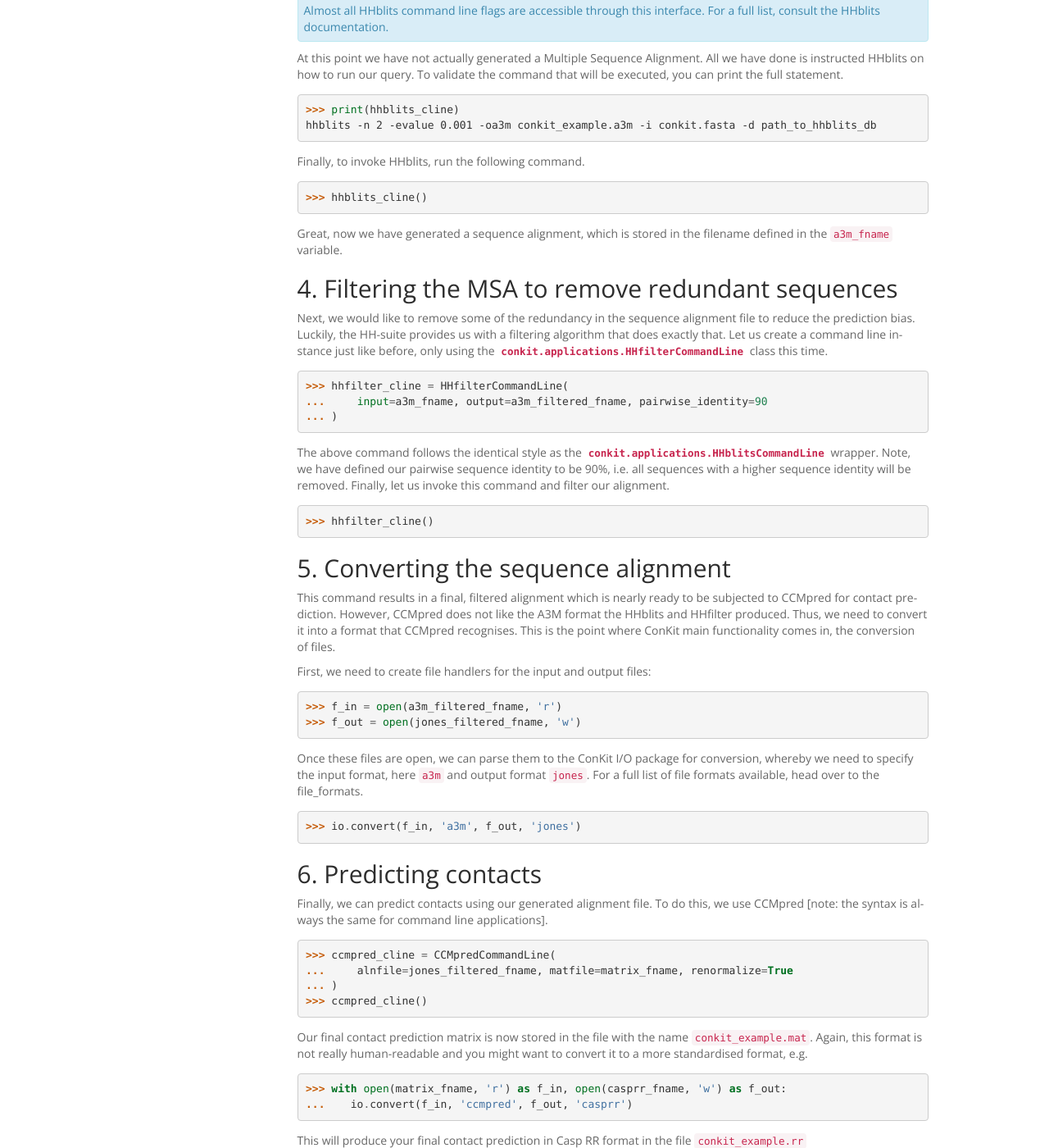
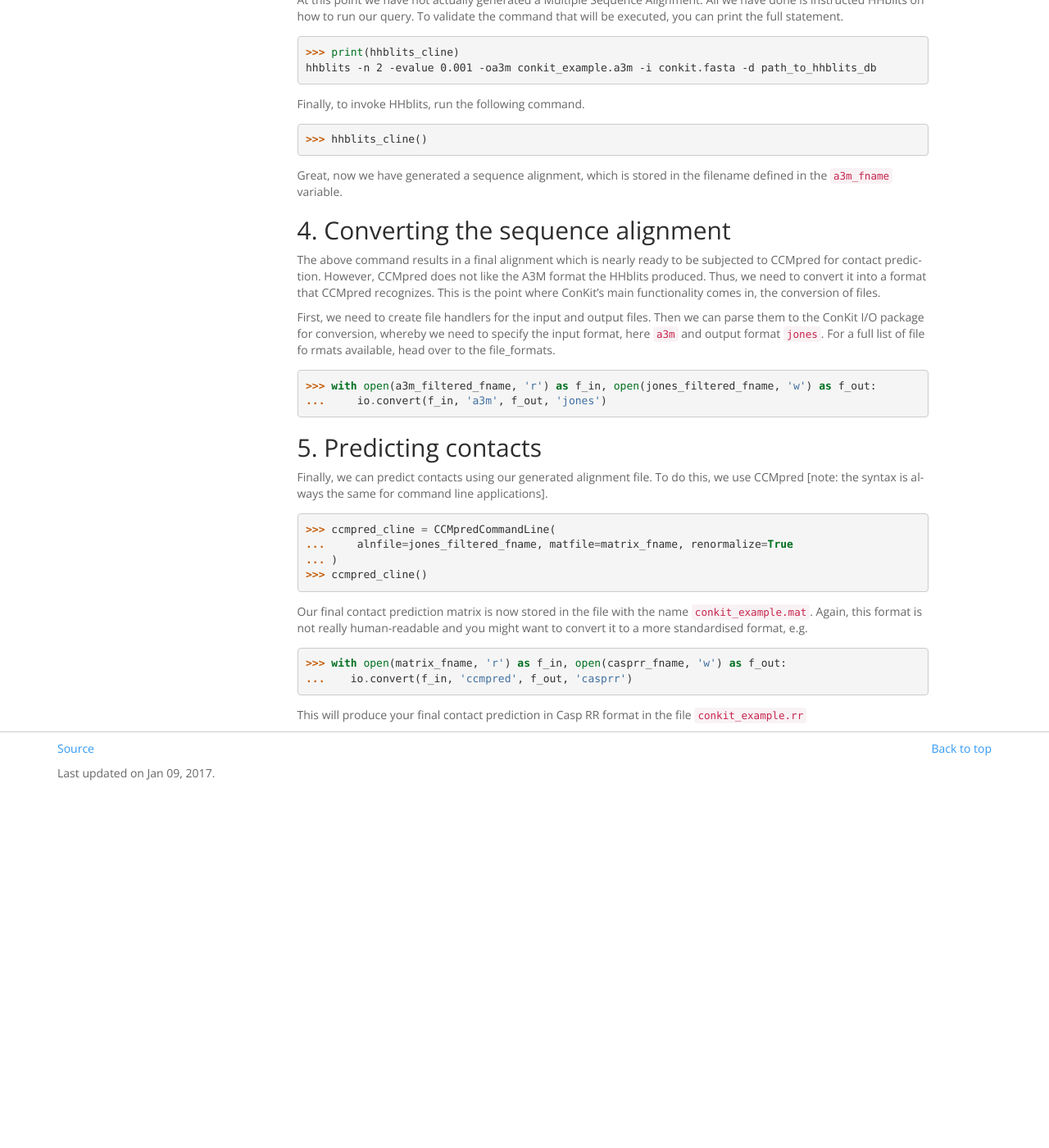
Before and after one commit to rigdenlab/conkit, a Sphinx documentation site: the page built from docs/examples/pipeline.rst, in a window 1280 px wide and 1400 px high, scrolled down 1382 px. Shown: the whole window at 82% size. Built offline with Sphinx 7.4.7, drawn with Linux system fonts in a browser that asks for light colours; after the commit the page ends 2345 px from its top, so only the background shows below that; some of the changed text lies outside the part shown.

Commit message:
updated documentation

```diff
--- a/docs/examples/hierarchy.rst
+++ b/docs/examples/hierarchy.rst
@@ -14,7 +14,7 @@
 1. Constructing instances
 ^^^^^^^^^^^^^^^^^^^^^^^^^
 
-The following blocks of code a purely an outline on how each instance can be created.
+The following blocks of code are purely an outline on how each instance can be created.
 
 1.1 ContactFile
 ...............
--- a/docs/examples/pipeline.rst
+++ b/docs/examples/pipeline.rst
@@ -21,17 +21,11 @@
 
 At the top of our pipeline script, we need to import ConKit Python modules to be able to run a contact prediction
 
-To handle file conversions, we need the ConKit I/O package.
+To handle file conversions, we need to import ConKit.
 
 .. code-block:: python
 
-   >>> from conkit import io
-
-We also need to import the command line application wrappers so we can execute our applications from within Python.
-
-.. code-block:: python
-
-   >>> from conkit import applications
+   >>> import conkit
 
 2. Creating I/O filenames
 ^^^^^^^^^^^^^^^^^^^^^^^^^
@@ -90,42 +86,19 @@
 
 Great, now we have generated a sequence alignment, which is stored in the filename defined in the ``a3m_fname`` variable.
 
-4. Filtering the MSA to remove redundant sequences
-^^^^^^^^^^^^^^^^^^^^^^^^^^^^^^^^^^^^^^^^^^^^^^^^^^
+4. Converting the sequence alignment
+^^^^^^^^^^^^^^^^^^^^^^^^^^^^^^^^^^^^
 
-Next, we would like to remove some of the redundancy in the sequence alignment file to reduce the prediction bias. Luckily, the HH-suite provides us with a filtering algorithm that does exactly that. Let us create a command line instance just like before, only using the :obj:`conkit.applications.HHfilterCommandLine` class this time.
+The above command results in a final alignment which is nearly ready to be subjected to CCMpred for contact prediction. However, CCMpred does not like the A3M format the HHblits produced. Thus, we need to convert it into a format that CCMpred recognizes. This is the point where ConKit's main functionality comes in, the conversion of files.
+
+First, we need to create file handlers for the input and output files. Then we can parse them to the ConKit I/O package for conversion, whereby we need to specify the input format, here ``a3m`` and output format ``jones``. For a full list of file fo    rmats available, head over to the :ref:`file_formats`.
 
 .. code-block:: python
 
-   >>> hhfilter_cline = HHfilterCommandLine(
-   ...     input=a3m_fname, output=a3m_filtered_fname, pairwise_identity=90
-   ... )
+   >>> with open(a3m_filtered_fname, 'r') as f_in, open(jones_filtered_fname, 'w') as f_out:
+   ...     io.convert(f_in, 'a3m', f_out, 'jones')
 
-The above command follows the identical style as the :obj:`conkit.applications.HHblitsCommandLine` wrapper. Note, we have defined our pairwise sequence identity to be 90%, i.e. all sequences with a higher sequence identity will be removed. Finally, let us invoke this command and filter our alignment.
-
-.. code-block:: python
-
-   >>> hhfilter_cline()
-
-5. Converting the sequence alignment
-^^^^^^^^^^^^^^^^^^^^^^^^^^^^^^^^^^^^
-
-This command results in a final, filtered alignment which is nearly ready to be subjected to CCMpred for contact prediction. However, CCMpred does not like the A3M format the HHblits and HHfilter produced. Thus, we need to convert it into a format that CCMpred recognises. This is the point where ConKit main functionality comes in, the conversion of files.
-
-First, we need to create file handlers for the input and output files:
-
-.. code-block:: python
-
-   >>> f_in = open(a3m_filtered_fname, 'r')
-   >>> f_out = open(jones_filtered_fname, 'w')
-
-Once these files are open, we can parse them to the ConKit I/O package for conversion, whereby we need to specify the input format, here ``a3m`` and output format ``jones``. For a full list of file formats available, head over to the :ref:`file_formats`.
-
-.. code-block:: python
-
-   >>> io.convert(f_in, 'a3m', f_out, 'jones')
-
-6. Predicting contacts
+5. Predicting contacts
 ^^^^^^^^^^^^^^^^^^^^^^
 
 Finally, we can predict contacts using our generated alignment file. To do this, we use CCMpred [note: the syntax is always the same for command line applications].
@@ -146,10 +119,6 @@
 
 This will produce your final contact prediction in Casp RR format in the file ``conkit_example.rr``
 
-.. note::
-
-   Did you notice that the function call for converting files is identical for sequence and contact files?
-
 
 .. _CCMpred Repo: https://github.com/soedinglab/ccmpred
 .. _HH-suite Repo: https://github.com/soedinglab/hh-suite
```
Also changed, not shown: other parts of docs/examples/pipeline.rst (+4 -2 lines), docs/examples/io.rst (+10 -8 lines).
